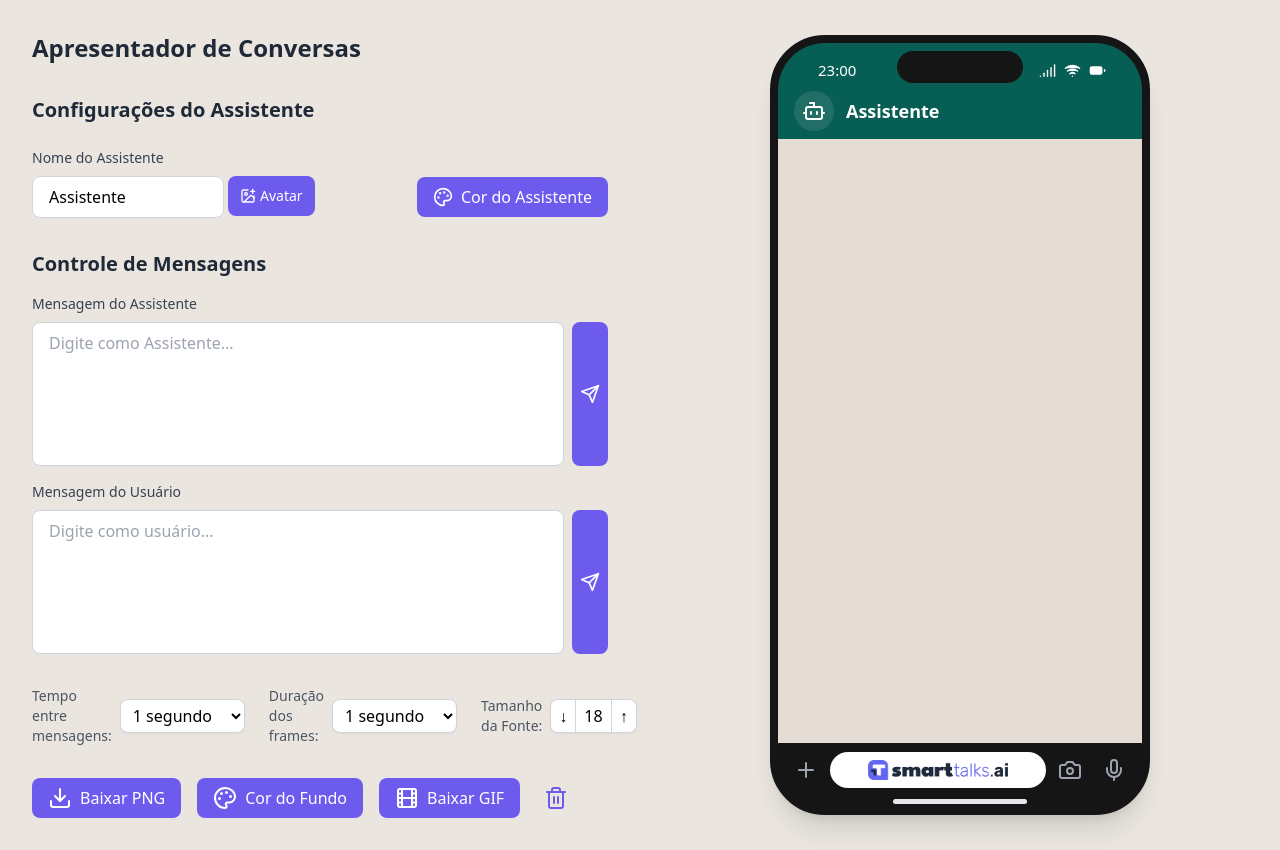
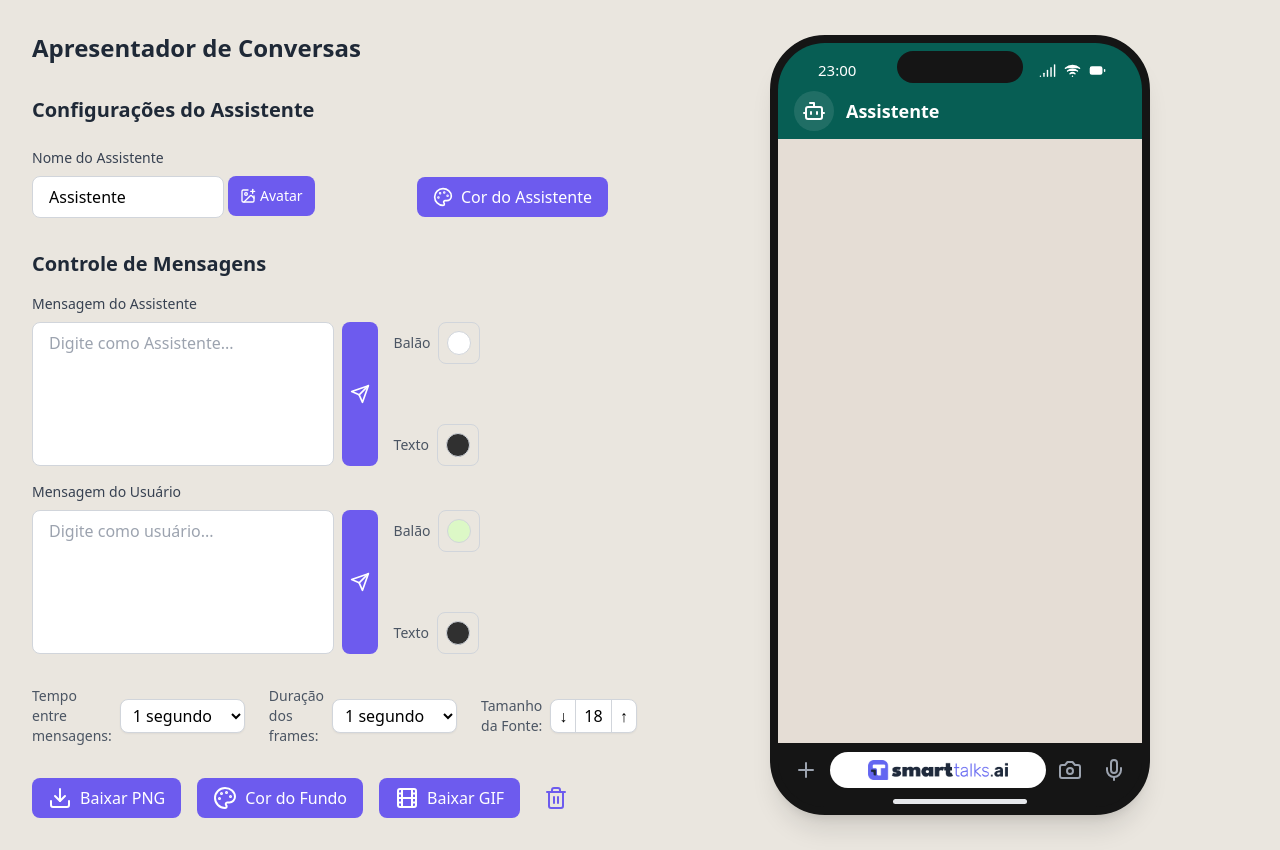
Before and after one commit to Protospi/chat-press, a React (Vite) app: page / in a window 1280 px wide. Built offline with nearby package versions, Linux system fonts and the light colour scheme.

Commit message:
feat: text and bubble color selection

```diff
--- a/src/App.tsx
+++ b/src/App.tsx
@@ -34,6 +34,14 @@ function App() {
   const hiddenPhoneRef = useRef<HTMLDivElement>(null);
   const [messageDelay, setMessageDelay] = useState(1);
   const [frameDuration, setFrameDuration] = useState(1);
+  const [assistantBubbleColor, setAssistantBubbleColor] = useState('#ffffff');
+  const [assistantTextColor, setAssistantTextColor] = useState('#303030');
+  const [isBubbleColorPickerOpen, setIsBubbleColorPickerOpen] = useState(false);
+  const [isTextColorPickerOpen, setIsTextColorPickerOpen] = useState(false);
+  const [userBubbleColor, setUserBubbleColor] = useState('#DCF8C6');
+  const [userTextColor, setUserTextColor] = useState('#303030');
+  const [isUserBubbleColorPickerOpen, setIsUserBubbleColorPickerOpen] = useState(false);
+  const [isUserTextColorPickerOpen, setIsUserTextColorPickerOpen] = useState(false);
 
   const TOTAL_STEPS = (messages: Message[]) => messages.length + 1;
   const FRAME_WEIGHT = 0.8;
@@ -187,19 +195,71 @@ function App() {
             <div className="space-y-4">
               <div>
                 <label className="block text-sm font-medium text-gray-700 mb-2">Mensagem do Assistente</label>
+                <div className="flex gap-4">
+                  <div className="flex-1 max-w-[60%]">
                     <MessageInput
                       onSend={handleAssistantMessage}
                       placeholder={`Digite como ${assistantName}...`}
                       align="left"
                     />
                   </div>
+                  <div className="flex flex-col justify-between">
+                    <div className="flex items-center gap-2">
+                      <span className="text-sm text-gray-600">Balão</span>
+                      <button
+                        onClick={() => setIsBubbleColorPickerOpen(true)}
+                        className="p-2 rounded-lg hover:bg-gray-100 transition-colors border border-gray-300"
+                        title="Cor do balão"
+                      >
+                        <div className="w-6 h-6 rounded-full border border-gray-300" style={{ backgroundColor: assistantBubbleColor }} />
+                      </button>
+                    </div>
+                    <div className="flex items-center gap-2">
+                      <span className="text-sm text-gray-600">Texto</span>
+                      <button
+                        onClick={() => setIsTextColorPickerOpen(true)}
+                        className="p-2 rounded-lg hover:bg-gray-100 transition-colors border border-gray-300"
+                        title="Cor do texto"
+                      >
+                        <div className="w-6 h-6 rounded-full border border-gray-300" style={{ backgroundColor: assistantTextColor }} />
+                      </button>
+                    </div>
+                  </div>
+                </div>
+              </div>
               <div>
                 <label className="block text-sm font-medium text-gray-700 mb-2">Mensagem do Usuário</label>
+                <div className="flex gap-4">
+                  <div className="flex-1 max-w-[60%]">
                     <MessageInput
                       onSend={handleUserMessage}
                       placeholder="Digite como usuário..."
                       align="left"
                     />
+                  </div>
+                  <div className="flex flex-col justify-between">
+                    <div className="flex items-center gap-2">
+                      <span className="text-sm text-gray-600">Balão</span>
+                      <button
+                        onClick={() => setIsUserBubbleColorPickerOpen(true)}
+                        className="p-2 rounded-lg hover:bg-gray-100 transition-colors border border-gray-300"
+                        title="Cor do balão"
+                      >
+                        <div className="w-6 h-6 rounded-full border border-gray-300" style={{ backgroundColor: userBubbleColor }} />
+                      </button>
+                    </div>
+                    <div className="flex items-center gap-2">
+                      <span className="text-sm text-gray-600">Texto</span>
+                      <button
+                        onClick={() => setIsUserTextColorPickerOpen(true)}
+                        className="p-2 rounded-lg hover:bg-gray-100 transition-colors border border-gray-300"
+                        title="Cor do texto"
+                      >
+                        <div className="w-6 h-6 rounded-full border border-gray-300" style={{ backgroundColor: userTextColor }} />
+                      </button>
+                    </div>
+                  </div>
+                </div>
               </div>
 
               <div className="flex items-center gap-6 pt-4">
@@ -332,6 +392,8 @@ function App() {
                     message={msg.text}
                     isUser={msg.isUser}
                     fontSize={fontSize}
+                    bubbleColor={msg.isUser ? userBubbleColor : assistantBubbleColor}
+                    textColor={msg.isUser ? userTextColor : assistantTextColor}
                   />
                 ))}
               </div>
@@ -372,6 +434,12 @@ function App() {
           avatarUrl={avatarUrl}
           headerColor={headerColor}
           fontSize={fontSize}
+          // Assistant colors
+          bubbleColor={assistantBubbleColor}
+          textColor={assistantTextColor}
+          // User colors
+          userBubbleColor={userBubbleColor}
+          userTextColor={userTextColor}
         />
       </div>
 
@@ -388,6 +456,34 @@ function App() {
         onColorSelect={setGifBackground}
         currentColor={gifBackground}
       />
+
+      <ColorPickerModal
+        isOpen={isBubbleColorPickerOpen}
+        onClose={() => setIsBubbleColorPickerOpen(false)}
+        onColorSelect={setAssistantBubbleColor}
+        currentColor={assistantBubbleColor}
+      />
+
+      <ColorPickerModal
+        isOpen={isTextColorPickerOpen}
+        onClose={() => setIsTextColorPickerOpen(false)}
+        onColorSelect={setAssistantTextColor}
+        currentColor={assistantTextColor}
+      />
+
+      <ColorPickerModal
+        isOpen={isUserBubbleColorPickerOpen}
+        onClose={() => setIsUserBubbleColorPickerOpen(false)}
+        onColorSelect={setUserBubbleColor}
+        currentColor={userBubbleColor}
+      />
+
+      <ColorPickerModal
+        isOpen={isUserTextColorPickerOpen}
+        onClose={() => setIsUserTextColorPickerOpen(false)}
+        onColorSelect={setUserTextColor}
+        currentColor={userTextColor}
+      />
     </div>
   );
 }
--- a/src/components/ChatBubble.tsx
+++ b/src/components/ChatBubble.tsx
@@ -4,12 +4,16 @@ interface ChatBubbleProps {
   message: string;
   isUser: boolean;
   fontSize?: number;
+  bubbleColor?: string;
+  textColor?: string;
 }
 
 export const ChatBubble: React.FC<ChatBubbleProps> = ({
   message,
   isUser,
-  fontSize = 15
+  fontSize = 15,
+  bubbleColor,
+  textColor
 }) => {
   const formatMessage = (text: string) => {
     return text.split('\n').map((line, i) => (
@@ -24,14 +28,18 @@ export const ChatBubble: React.FC<ChatBubbleProps> = ({
     <div className={`flex ${isUser ? 'justify-end' : 'justify-start'} mb-4`}>
       <div
         className={`max-w-[85%] rounded-lg px-4 py-3 whitespace-pre-wrap ${
-          isUser
-            ? 'bg-[#DCF8C6] rounded-tr-none'
-            : 'bg-white rounded-tl-none'
+          isUser ? 'rounded-tr-none' : 'rounded-tl-none'
         } shadow-[0_2px_4px_rgba(0,0,0,0.3)]`}
+        style={{
+          backgroundColor: bubbleColor || (isUser ? '#DCF8C6' : 'white')
+        }}
       >
         <p
-          className="text-[#303030] flex items-center [:where(.gif-rendering)_&]:-mt-4"
-          style={{ fontSize: `${fontSize}px` }}
+          className="flex items-center [:where(.gif-rendering)_&]:-mt-4"
+          style={{
+            fontSize: `${fontSize}px`,
+            color: textColor || '#303030'
+          }}
         >
           {formatMessage(message)}
         </p>
--- a/src/components/HiddenPhone.tsx
+++ b/src/components/HiddenPhone.tsx
@@ -9,6 +9,12 @@ interface HiddenPhoneProps {
   avatarUrl: string | null;
   headerColor: string;
   fontSize: number;
+  // Assistant colors
+  bubbleColor?: string;
+  textColor?: string;
+  // User colors
+  userBubbleColor?: string;
+  userTextColor?: string;
 }
 
 export const HiddenPhone = forwardRef<HTMLDivElement, HiddenPhoneProps>(({
@@ -16,7 +22,11 @@ export const HiddenPhone = forwardRef<HTMLDivElement, HiddenPhoneProps>(({
   assistantName,
   avatarUrl,
   headerColor,
-  fontSize
+  fontSize,
+  bubbleColor,
+  textColor,
+  userBubbleColor,
+  userTextColor
 }, ref) => {
   return (
     <div
@@ -52,6 +62,8 @@ export const HiddenPhone = forwardRef<HTMLDivElement, HiddenPhoneProps>(({
               message={msg.text}
               isUser={msg.isUser}
               fontSize={fontSize}
+              bubbleColor={msg.isUser ? userBubbleColor : bubbleColor}
+              textColor={msg.isUser ? userTextColor : textColor}
             />
           ))}
         </div>
```
Lines whose indentation alone changed are shown as unchanged.
